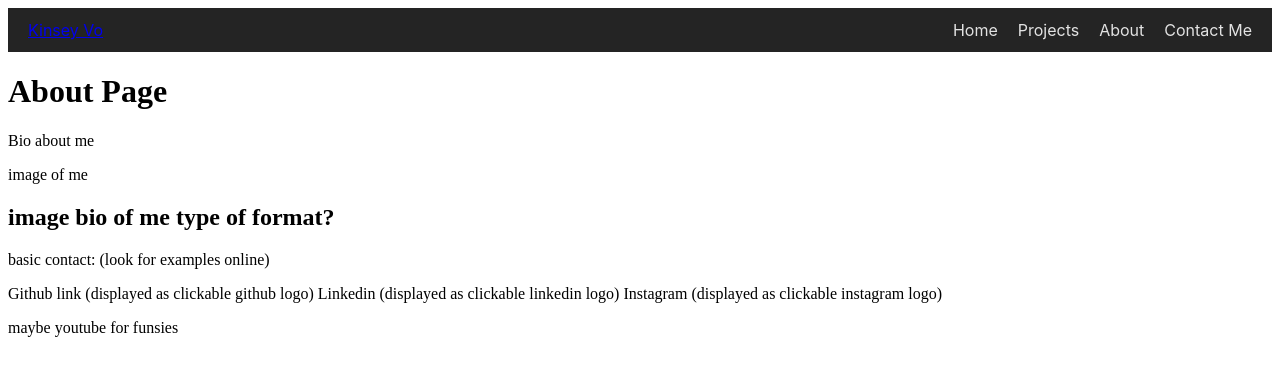
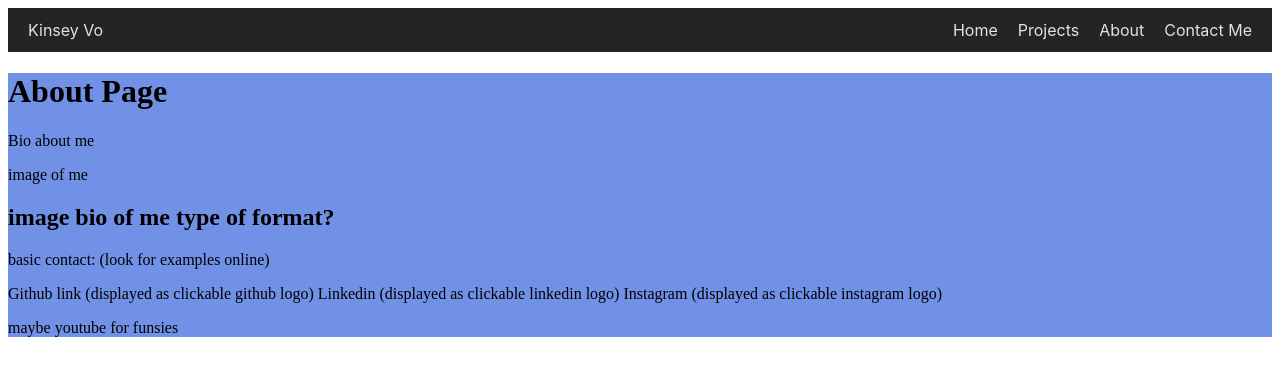
Before and after one commit to kinseyvo/CPSC-349-Project-2, a React (Vite) app in the folder Project2/: page /about in a window 1280 px wide. Shown: the top 376 px of the page. Built offline with nearby package versions, Linux system fonts and the light colour scheme.

Commit message:
nav bug fixes

```diff
--- a/Project2/src/Components/About.jsx
+++ b/Project2/src/Components/About.jsx
@@ -1,8 +1,9 @@
 import React from "react";
+import style from "./about.module.css";
 
 export default function About() {
     return (
-        <div>
+        <div className={style.body}>
             <h1>
                 About Page
             </h1>
--- a/Project2/src/Components/Header.jsx
+++ b/Project2/src/Components/Header.jsx
@@ -1,9 +1,21 @@
-import React, { useState } from "react";
+import React, { useState, useEffect } from "react";
 import { Link } from "react-router-dom";
 import style from "./header.module.css";
 
 export default function Header() {
     const [isMenuOpen, setIsMenuOpen] = useState(false);
+    const [isMobile, setIsMobile] = useState(false);
+
+    useEffect(() => {
+        const handleResize = () => {
+            setIsMobile(window.innerWidth <= 768);
+        };
+
+        handleResize();
+        window.addEventListener("resize", handleResize);
+
+        return () => window.removeEventListener("resize", handleResize);
+    }, []);
 
     const toggleMenu = () => {
         setIsMenuOpen(!isMenuOpen);
@@ -13,16 +25,28 @@ export default function Header() {
     return (
         <div className={style.navbar}>
             <Link to="/" className={style.navbarName}>Kinsey Vo</Link>
+            <div className={style.menuContainer}>
                 <button className={style.hamburgerMenu} onClick={toggleMenu}>
                     <span className={style.hamburgerIcon}></span>
                 </button>
-
-            <div className={`${style.navbarLinks} ${isMenuOpen ? style.showMenu : ""}`}>
+                {isMenuOpen && (
+                    <div>
                         <Link to="/home" className={style.navbarLink}>Home</Link>
                         <Link to="/projects" className={style.navbarLink}>Projects</Link>
                         <Link to="/about" className={style.navbarLink}>About</Link>
                         <Link to="/contact" className={style.navbarLink}>Contact Me</Link>
                     </div>
+                )}
+
+                {!isMenuOpen && !isMobile && ( // checks if menu is closed and not mobile
+                    <div>
+                        <Link to="/home" className={style.navbarLink}>Home</Link>
+                        <Link to="/projects" className={style.navbarLink}>Projects</Link>
+                        <Link to="/about" className={style.navbarLink}>About</Link>
+                        <Link to="/contact" className={style.navbarLink}>Contact Me</Link>
+                    </div>
+                )}
+            </div>
         </div>
     );
 }
--- /dev/null
+++ b/Project2/src/Components/about.module.css
@@ -0,0 +1,3 @@
+.body {
+    background-color: #7091E6;
+}
--- a/Project2/src/Components/header.module.css
+++ b/Project2/src/Components/header.module.css
@@ -6,12 +6,14 @@
     line-height: 1.5;
     font-weight: 400;
     background-color: #242424;
-    color: rgba(255, 255, 255, 0.87);
+    color: rgba(49, 56, 94, 0.87);
     padding: 10px 20px;
 }
 
 .navbarName {
     margin-right: auto;
+    color: rgba(255, 255, 255, 0.87);
+    text-decoration: none;
 }
 
 .hamburgerMenu {
@@ -42,15 +44,17 @@
 
 .hamburgerIcon:before {
     transform-origin: top left;
+    transform: translateY(-6px);
 }
 
 .hamburgerIcon:after {
     transform-origin: bottom left;
+    transform: translateY(6px);
 }
 
 .navbarLinks {
     display: flex;
-    flex-direction: row;
+    flex-direction: column;
 }
 
 .navbarLink {
```
Also changed, not shown: 1 other file (tests, documents, lock files or other folders). Lines whose indentation alone changed are shown as unchanged.
